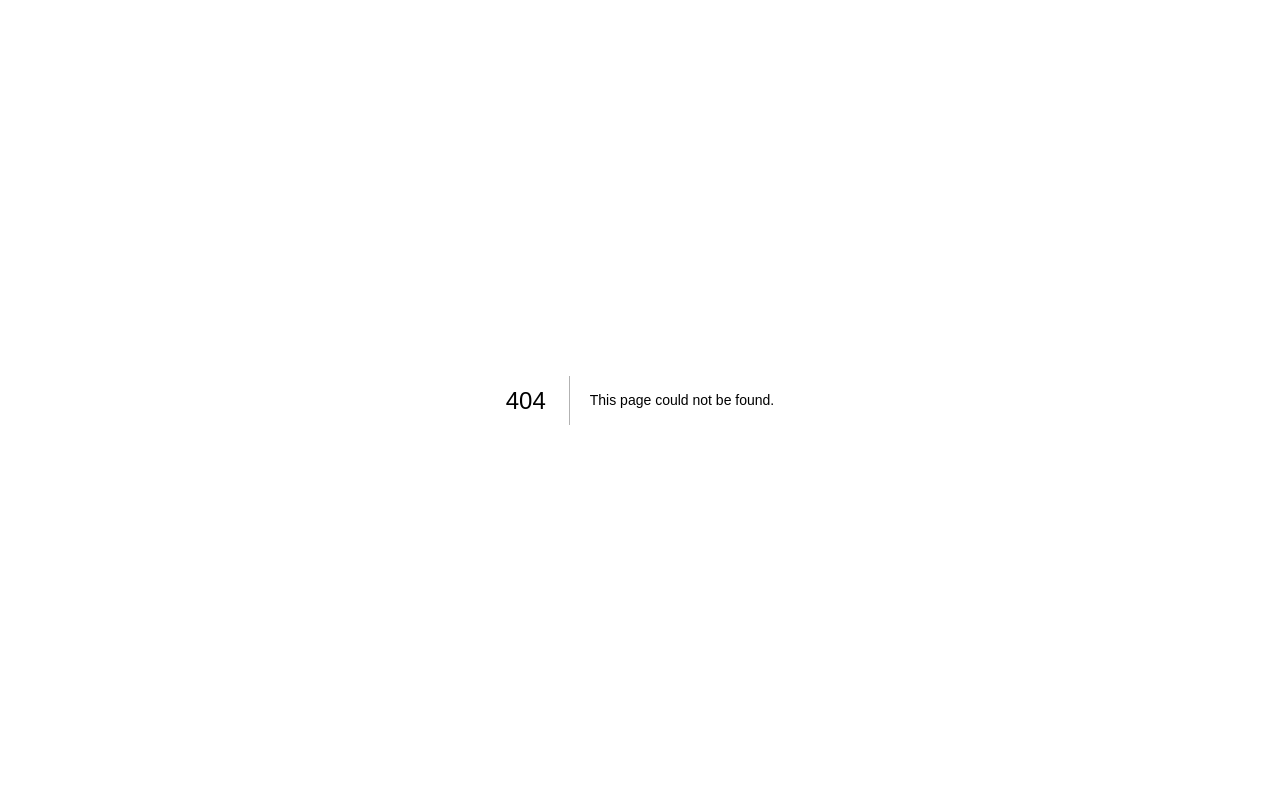
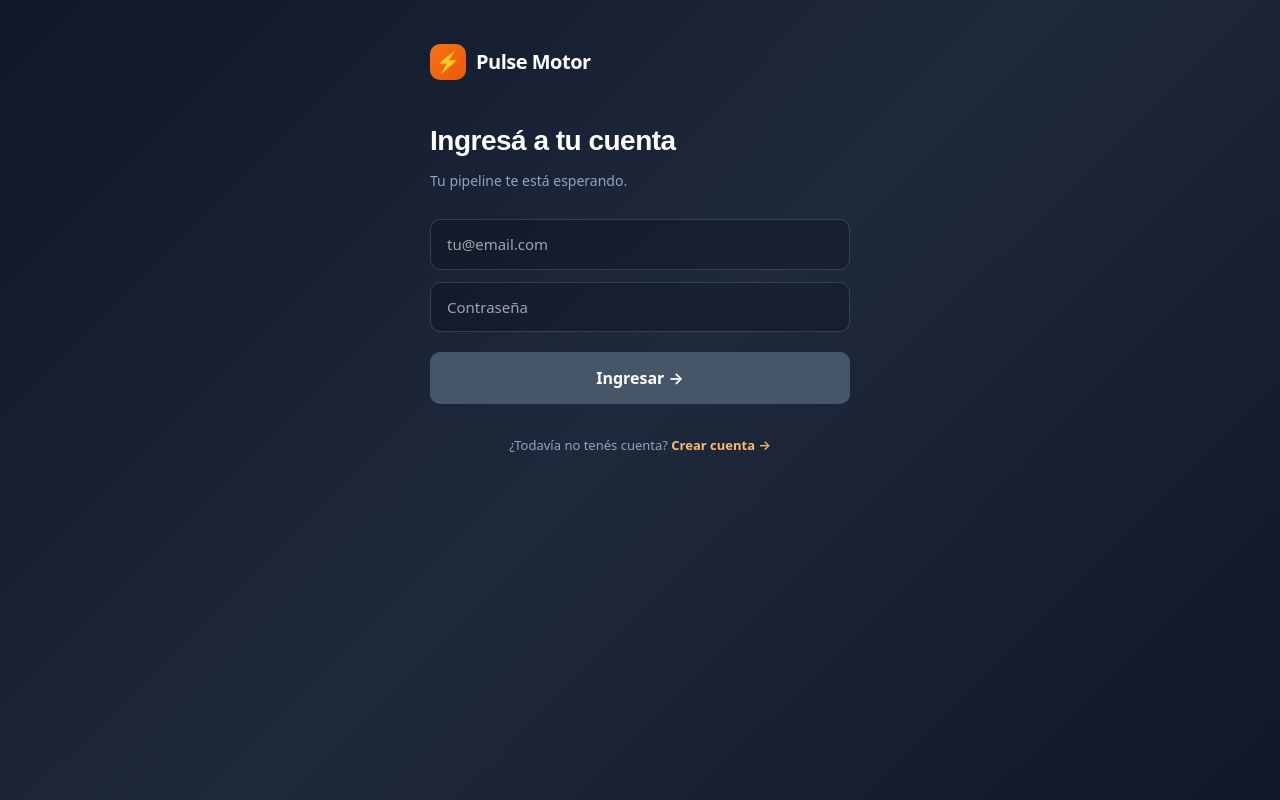
Before and after one commit to ventas10x26/ventas10x, a Next.js app: page /pulse/login in a window 1280 px wide. Before the commit this address had no page. Built offline with nearby package versions, Linux system fonts and the light colour scheme; no server answers.

Commit message:
login-pulse

```diff
--- /dev/null
+++ b/src/app/pulse/login/page.tsx
@@ -0,0 +1,190 @@
+// Ruta destino: src/app/pulse/login/page.tsx
+//
+// Página de login propia de Pulse Motor.
+// Usa el mismo Supabase Auth que Ventas10x pero en dominio pulsemotor.co.
+
+'use client'
+
+import { useState } from 'react'
+import { useRouter } from 'next/navigation'
+import { createClient } from '@/lib/supabase/client'
+
+export default function PulseLoginPage() {
+  const router = useRouter()
+  const supabase = createClient()
+
+  const [email, setEmail] = useState('')
+  const [password, setPassword] = useState('')
+  const [estado, setEstado] = useState<'idle' | 'enviando' | 'error'>('idle')
+  const [error, setError] = useState('')
+
+  const submit = async (e: React.FormEvent) => {
+    e.preventDefault()
+    if (!email.trim() || !password) return
+    setEstado('enviando')
+    setError('')
+
+    try {
+      const { error: authError } = await supabase.auth.signInWithPassword({
+        email: email.trim().toLowerCase(),
+        password,
+      })
+
+      if (authError) {
+        if (authError.message.includes('Invalid login credentials')) {
+          setError('Email o contraseña incorrectos.')
+        } else if (authError.message.includes('Email not confirmed')) {
+          setError('Tu email no está confirmado. Revisá tu bandeja de entrada.')
+        } else {
+          setError(authError.message)
+        }
+        setEstado('error')
+        return
+      }
+
+      // Login exitoso → redirigir al dashboard
+      router.push('/pulse/dashboard')
+      router.refresh()
+    } catch (e) {
+      setError(e instanceof Error ? e.message : 'Error inesperado')
+      setEstado('error')
+    }
+  }
+
+  return (
+    <div
+      style={{
+        minHeight: '100vh',
+        background: 'linear-gradient(135deg, #0f172a 0%, #1e293b 50%, #0f172a 100%)',
+        color: '#fff',
+        fontFamily: 'system-ui, -apple-system, sans-serif',
+        padding: '24px 16px',
+        display: 'flex',
+        flexDirection: 'column',
+        alignItems: 'center',
+      }}
+    >
+      <header
+        style={{
+          width: '100%',
+          maxWidth: '420px',
+          display: 'flex',
+          alignItems: 'center',
+          gap: '10px',
+          marginBottom: '40px',
+          paddingTop: '20px',
+        }}
+      >
+        <div
+          style={{
+            width: '36px',
+            height: '36px',
+            borderRadius: '10px',
+            background: 'linear-gradient(135deg, #f97316, #ea580c)',
+            display: 'flex',
+            alignItems: 'center',
+            justifyContent: 'center',
+            fontSize: '20px',
+            fontWeight: 800,
+          }}
+        >
+          ⚡
+        </div>
+        <span style={{ fontSize: '20px', fontWeight: 800, letterSpacing: '-0.5px' }}>
+          Pulse Motor
+        </span>
+      </header>
+
+      <div style={{ width: '100%', maxWidth: '420px' }}>
+        <h1
+          style={{
+            fontSize: '28px',
+            fontWeight: 800,
+            letterSpacing: '-0.5px',
+            margin: '0 0 8px',
+          }}
+        >
+          Ingresá a tu cuenta
+        </h1>
+        <p style={{ fontSize: '14px', color: '#94a3b8', margin: '0 0 28px' }}>
+          Tu pipeline te está esperando.
+        </p>
+
+        <form onSubmit={submit} style={{ display: 'flex', flexDirection: 'column', gap: '12px' }}>
+          <input
+            type="email"
+            placeholder="tu@email.com"
+            value={email}
+            onChange={(e) => setEmail(e.target.value)}
+            required
+            autoFocus
+            disabled={estado === 'enviando'}
+            style={inputStyle}
+          />
+          <input
+            type="password"
+            placeholder="Contraseña"
+            value={password}
+            onChange={(e) => setPassword(e.target.value)}
+            required
+            disabled={estado === 'enviando'}
+            style={inputStyle}
+          />
+
+          <button
+            type="submit"
+            disabled={estado === 'enviando' || !email.trim() || !password}
+            style={{
+              padding: '14px 18px',
+              borderRadius: '10px',
+              border: 'none',
+              background:
+                estado === 'enviando' || !email.trim() || !password
+                  ? '#475569'
+                  : 'linear-gradient(135deg, #f97316, #ea580c)',
+              color: '#fff',
+              fontSize: '16px',
+              fontWeight: 700,
+              cursor:
+                estado === 'enviando' || !email.trim() || !password
+                  ? 'not-allowed'
+                  : 'pointer',
+              fontFamily: 'inherit',
+              marginTop: '8px',
+            }}
+          >
+            {estado === 'enviando' ? 'Ingresando...' : 'Ingresar →'}
+          </button>
+
+          {error && (
+            <p style={{ fontSize: '13px', color: '#fca5a5', margin: '4px 0 0', textAlign: 'center' }}>
+              {error}
+            </p>
+          )}
+        </form>
+
+        <div style={{ marginTop: '32px', textAlign: 'center' }}>
+          <p style={{ fontSize: '13px', color: '#94a3b8', margin: '0' }}>
+            ¿Todavía no tenés cuenta?{' '}
+            <a href="/pulse/signup" style={{ color: '#fdba74', textDecoration: 'none', fontWeight: 600 }}>
+              Crear cuenta →
+            </a>
+          </p>
+        </div>
+      </div>
+    </div>
+  )
+}
+
+const inputStyle: React.CSSProperties = {
+  padding: '13px 16px',
+  borderRadius: '10px',
+  border: '1px solid rgba(255, 255, 255, 0.15)',
+  background: 'rgba(0,0,0,0.2)',
+  color: '#fff',
+  fontSize: '15px',
+  fontFamily: 'inherit',
+  outline: 'none',
+  width: '100%',
+  boxSizing: 'border-box',
+}
```
